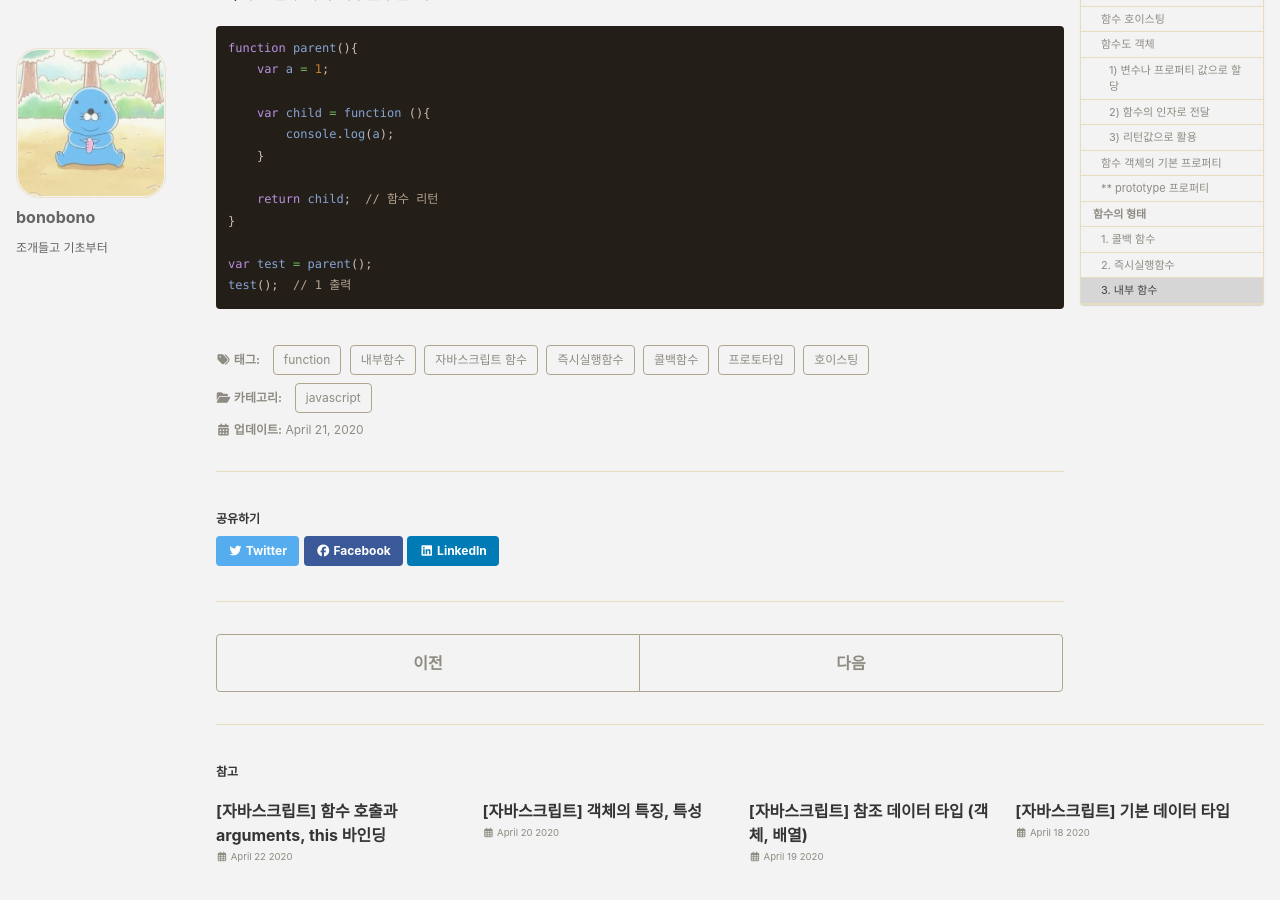
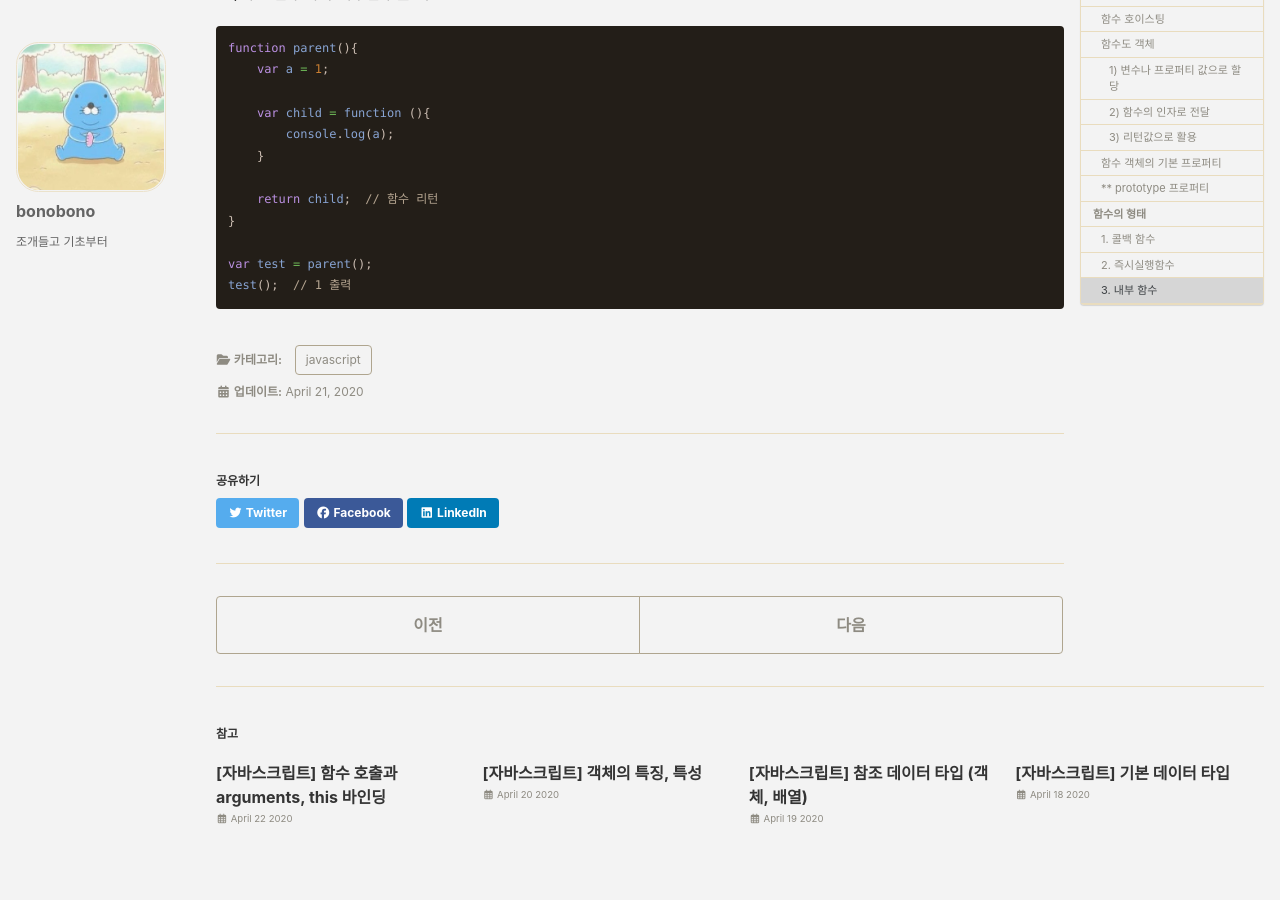
Before and after one commit to 1q1w/1q1w.github.io, a Jekyll site: the page built from _posts/InsideJavascript/2020-04-21-js_function.md, in a window 1280 px wide and 900 px high, scrolled down 8448 px. Built offline with Jekyll 4.4.1, drawn with Linux system fonts in a browser that asks for light colours; cached includes are drawn as plain includes; nearby versions of some CDN libraries; after the commit the page ends 9310 px from its top, so only the background shows below that.

Commit message:
태그제거

```diff
--- a/_posts/InsideJavascript/2020-04-21-js_function.md
+++ b/_posts/InsideJavascript/2020-04-21-js_function.md
@@ -3,14 +3,6 @@ layout: single
 title: "[자바스크립트] 함수 기초"
 categories:
   - javascript
-tag:
-  - function
-  - 자바스크립트 함수
-  - 호이스팅
-  - 프로토타입
-  - 콜백함수
-  - 즉시실행함수
-  - 내부함수
 toc: true
 toc_sticky: true
 toc_label: "On this Page"
```
Also changed, not shown: _posts/InsideJavascript/2020-04-22-js_function_this.md (+0 -5 lines).
